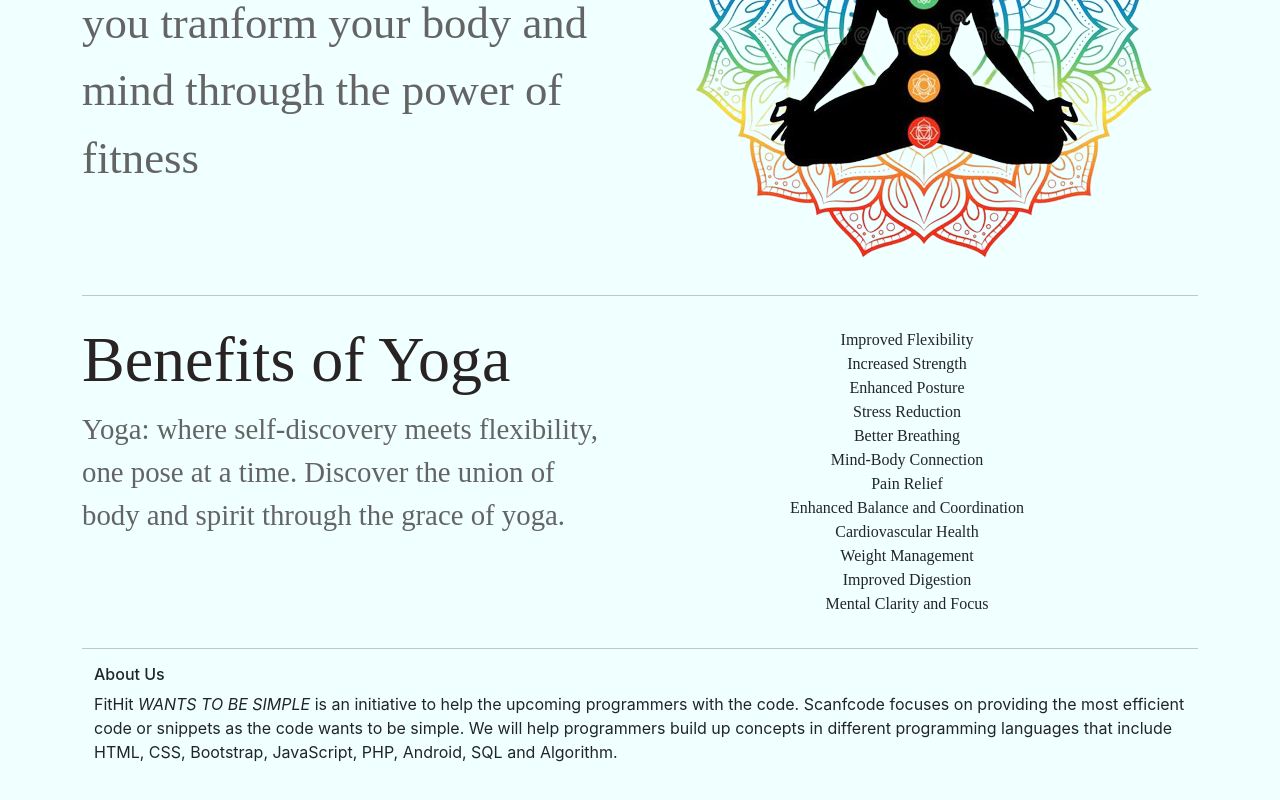
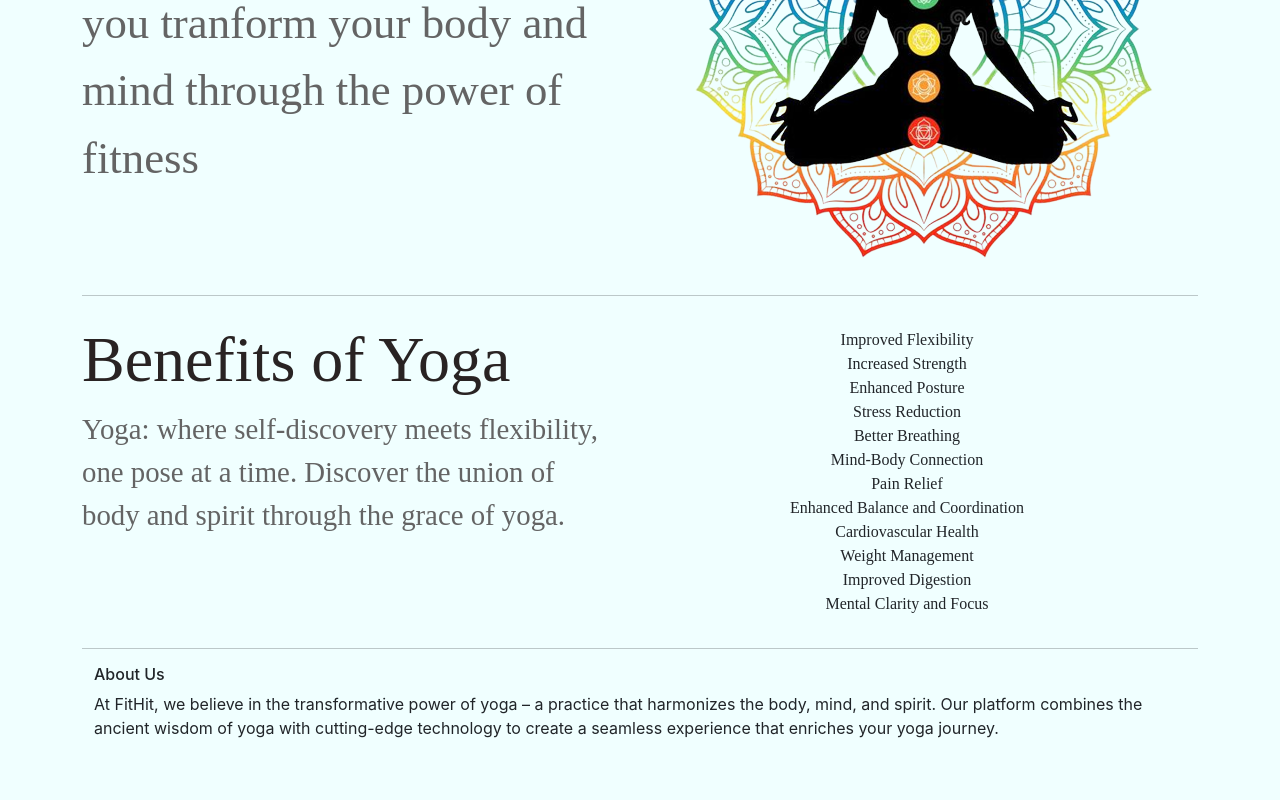
Before and after one commit to kanix-1801/YogaApp, a React (Create React App) app: page / in a window 1280 px wide. Shown: the part 278-1078 px from the top of the page. Built offline with nearby package versions, Linux system fonts and the light colour scheme; a web font is replaced by a local one.

Commit message:
Update HomePage.jsx

```diff
--- a/src/pages/HomePage.jsx
+++ b/src/pages/HomePage.jsx
@@ -74,12 +74,7 @@ function HomePage() {
               <div class="col-sm-12 col-md-12">
                 <h6>About Us</h6>
                 <p class="text-justify">
-                  FitHit<i> WANTS TO BE SIMPLE </i> is an initiative to help the
-                  upcoming programmers with the code. Scanfcode focuses on
-                  providing the most efficient code or snippets as the code
-                  wants to be simple. We will help programmers build up concepts
-                  in different programming languages that include HTML, CSS,
-                  Bootstrap, JavaScript, PHP, Android, SQL and Algorithm.
+                  At FitHit, we believe in the transformative power of yoga – a practice that harmonizes the body, mind, and spirit. Our platform combines the ancient wisdom of yoga with cutting-edge technology to create a seamless experience that enriches your yoga journey.
                 </p>
               </div>
 
```
